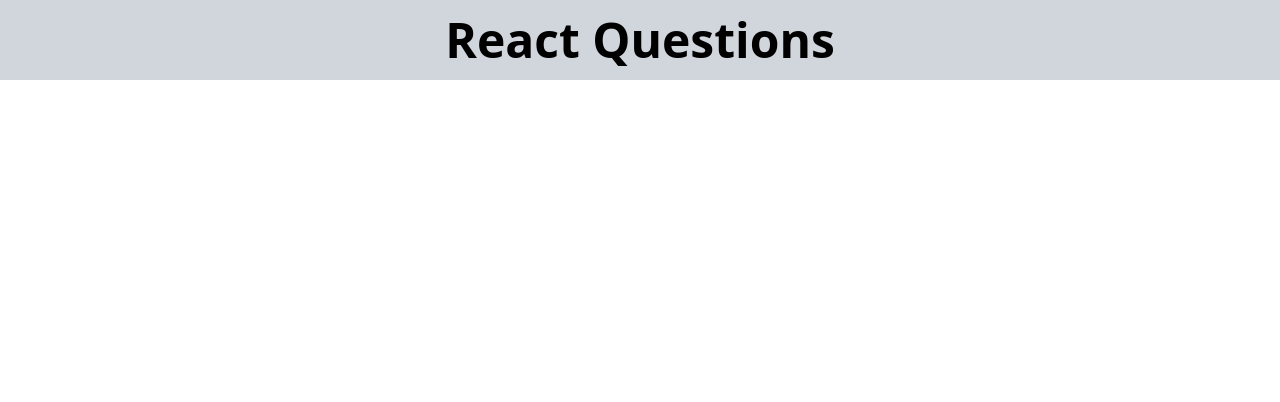
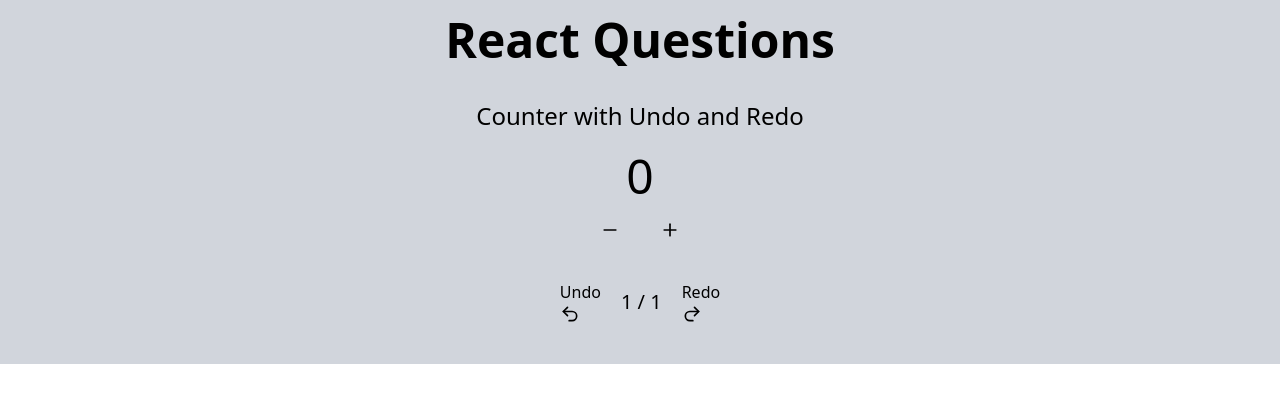
Before and after one commit to rauxw/React-interview, a React (Vite) app in the folder react-qs/: page / in a window 1280 px wide. Shown: the top 402 px of the page. Built offline with nearby package versions, Linux system fonts and the light colour scheme.

Commit message:
Added Counter

```diff
--- a/react-qs/src/App.jsx
+++ b/react-qs/src/App.jsx
@@ -8,7 +8,9 @@ function App() {
           <h1 className="text-5xl font-bold">React Questions</h1>
         </div>
       </header>
-      <main>{/* <Counter /> */}</main>
+      <main>
+        <Counter />
+      </main>
     </div>
   );
 }
```
